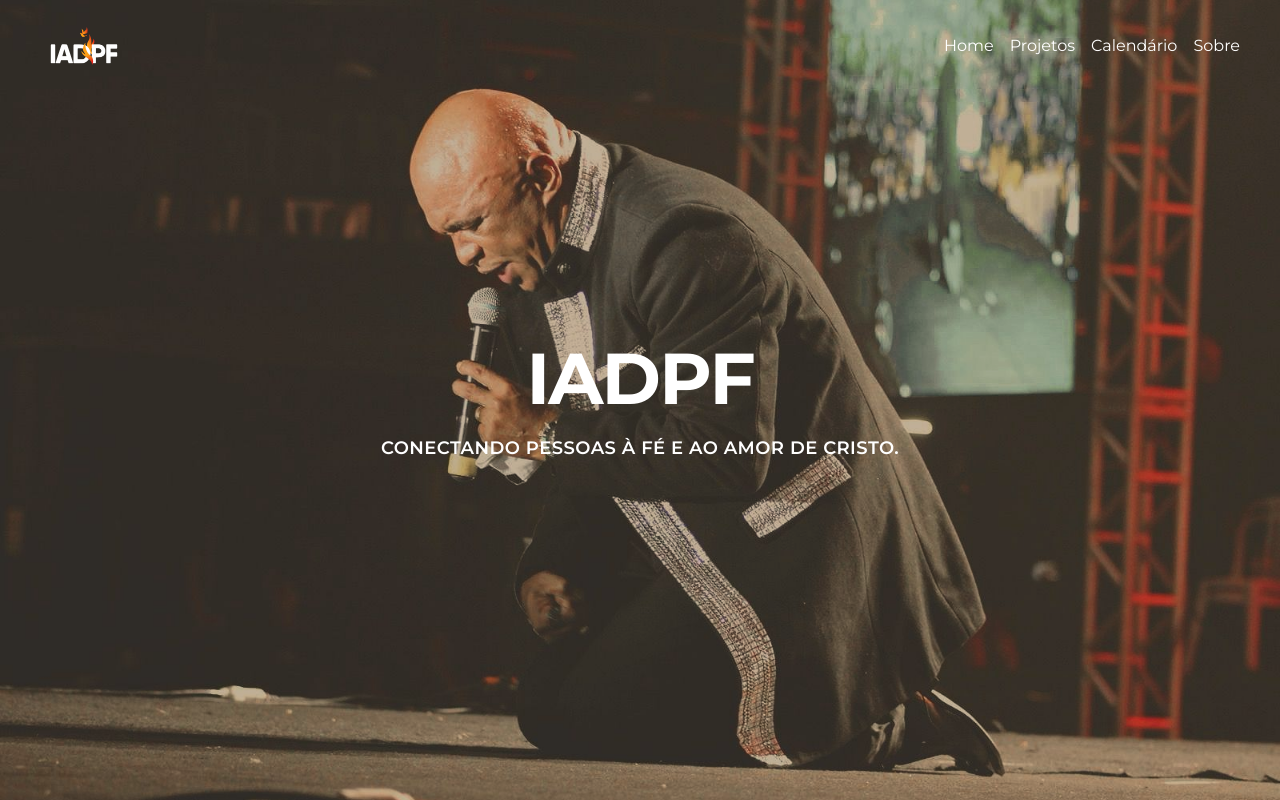
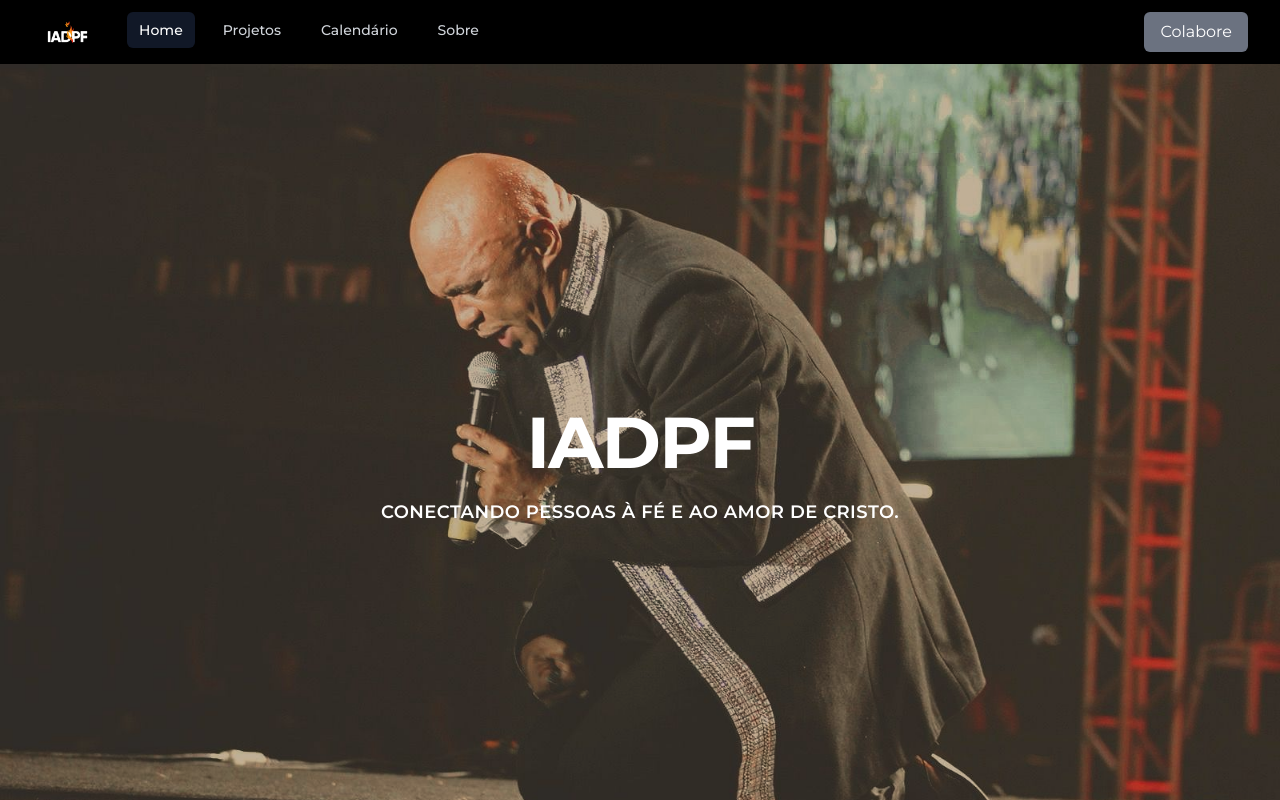
Before and after one commit to IDarkLoad/IADPF, a Next.js app: page / in a window 1280 px wide. Shown: the top 800 px of the page. Built offline with nearby package versions, Linux system fonts and the light colour scheme.

Commit message:
act02/03

```diff
--- a/components/Menu.tsx
+++ b/components/Menu.tsx
@@ -1,72 +1,92 @@
-import { useState } from 'react';
-import Image from 'next/image';
+import { Fragment } from 'react'
+import { Disclosure, Menu, Transition } from '@headlessui/react'
+import { Bars3Icon, BellIcon, XMarkIcon } from '@heroicons/react/24/outline'
 import logo from '../public/Logo.png';
-import Link from 'next/link';
 
+const navigation = [
+  { name: 'Home', href: '/', current: true },
+  { name: 'Projetos', href: '/projects', current: false },
+  { name: 'Calendário', href: '/calendar', current: false },
+  { name: 'Sobre', href: '/sobre', current: false },
+]
 
-export default function Menu() {
-  const [isMenuOpen, setIsMenuOpen] = useState(false);
+function classNames(...classes) {
+  return classes.filter(Boolean).join(' ')
+}
 
-  const toggleMenu = () => {
-    setIsMenuOpen(!isMenuOpen);
-  };
+export default function Menun() {
+  return (
+    <Disclosure as="nav" className="bg-black">
+      {({ open }) => (
+        <>
+          <div className="mx-auto max-w-7xl px-2 sm:px-6 lg:px-8">
+            <div className="relative flex h-16 items-center justify-between">
+              <div className="absolute inset-y-0 left-0 flex items-center sm:hidden">
+                {/* Mobile menu button*/}
+                <Disclosure.Button className="relative inline-flex items-center justify-center rounded-md p-2 text-gray-400 hover:bg-gray-700 hover:text-white focus:outline-none focus:ring-2 focus:ring-inset focus:ring-white">
+                  <span className="absolute -inset-0.5" />
+                  <span className="sr-only">Open main menu</span>
+                  {open ? (
+                    <XMarkIcon className="block h-6 w-6" aria-hidden="true" />
+                  ) : (
+                    <Bars3Icon className="block h-6 w-6" aria-hidden="true" />
+                  )}
+                </Disclosure.Button>
+              </div>
+              <div className="flex flex-1 items-center justify-center sm:items-stretch sm:justify-start">
+                <div className="flex flex-shrink-0 items-center">
+                  <img
+                    className="h-10 w-auto"
+                    src={logo.src}
+                    alt="Company"
+                  />
+                </div>
+                <div className="hidden sm:ml-6 sm:block">
+                  <div className="flex space-x-4">
+                    {navigation.map((item) => (
+                      <a
+                        key={item.name}
+                        href={item.href}
+                        className={classNames(
+                          item.current ? 'bg-gray-900 text-white' : 'text-gray-300 hover:bg-gray-700 hover:text-white',
+                          'rounded-md px-3 py-2 text-sm font-medium'
+                        )}
+                        aria-current={item.current ? 'page' : undefined}
+                      >
+                        {item.name}
+                      </a>
+                    ))}
+                  </div>
+                </div>
+              </div>
+              <div className="absolute inset-y-0 right-0 flex items-center pr-2 sm:static sm:inset-auto sm:ml-6 sm:pr-0">
+                <a href="/colabore">
+                  <button className="bg-gray-500 text-white px-2 py-1 sm:px-4 sm:py-2 rounded-md hover:bg-gray-600 hover:text-white">Colabore</button>
+                </a>
+              </div>
+            </div>
+          </div>
 
-  return (
-    <div className="absolute inset-x-0 top-0 z-50">
-      <div className="flex justify-between items-center px-4 py-3 sm:px-6">
-        <div className="flex items-center">
-          <Image src={logo} alt="Logo" width={120} height={40} />
-        </div>
-        <div className="sm:hidden">
-          <button
-            type="button"
-            className="text-white hover:text-gray-300 focus:outline-none focus:text-gray-300"
-            onClick={toggleMenu}
-          >
-            {isMenuOpen ? (
-              <svg
-                className="h-6 w-6 fill-current"
-                xmlns="http://www.w3.org/2000/svg"
-                viewBox="0 0 24 24"
-              >
-                <path
-                  fillRule="evenodd"
-                  d="M6.293 6.293a1 1 0 0 1 1.414 0L12 10.586l4.293-4.293a1 1 0 1 1 1.414 1.414L13.414 12l4.293 4.293a1 1 0 0 1-1.414 1.414L12 13.414l-4.293 4.293a1 1 0 0 1-1.414-1.414L10.586 12 6.293 7.707a1 1 0 0 1 0-1.414z"
-                />
-              </svg>
-            ) : (
-              <svg
-                className="h-6 w-6 fill-current"
-                xmlns="http://www.w3.org/2000/svg"
-                viewBox="0 0 24 24"
-              >
-                <path
-                  fillRule="evenodd"
-                  d="M3 18h18v-2H3v2zm0-5h18v-2H3v2zm0-7v2h18V6H3z"
-                />
-              </svg>
-            )}
-          </button>
-        </div>
-        <ul className={`sm:flex sm:space-x-4 sm:px-4 sm:py-2 ${isMenuOpen ? 'block' : 'hidden'}`}>
-          <li>
-            <Link href="/">
-              <p className="text-white hover:text-gray-300">Home</p>
-            </Link>
-          </li>
-          <li>
-            <Link href="/projects">
-              <p className="text-white hover:text-gray-300">Projetos</p>
-            </Link>
-          </li>
-          <li>
-            <Link href="/calendar">
-              <p className="text-white hover:text-gray-300">Calendário</p>
-            </Link>
-          </li>
-          <li><a href="/sobre" className="text-white hover:text-gray-300">Sobre</a></li>
-        </ul>
-      </div>
-    </div>
-  );
+          <Disclosure.Panel className="sm:hidden">
+            <div className="space-y-1 px-2 pb-3 pt-2">
+              {navigation.map((item) => (
+                <Disclosure.Button
+                  key={item.name}
+                  as="a"
+                  href={item.href}
+                  className={classNames(
+                    item.current ? 'bg-gray-900 text-white' : 'text-gray-300 hover:bg-gray-700 hover:text-white',
+                    'block rounded-md px-3 py-2 text-base font-medium'
+                  )}
+                  aria-current={item.current ? 'page' : undefined}
+                >
+                  {item.name}
+                </Disclosure.Button>
+              ))}
+            </div>
+          </Disclosure.Panel>
+        </>
+      )}
+    </Disclosure>
+  )
 }
--- a/package.json
+++ b/package.json
@@ -8,7 +8,10 @@
   "dependencies": {
     "@fullcalendar/daygrid": "^6.1.10",
     "@fullcalendar/react": "^6.1.10",
+    "@headlessui/react": "^1.7.18",
+    "@heroicons/react": "^2.1.1",
     "commerce-sdk": "^2.8.0",
+    "flowbite-react": "^0.7.2",
     "next": "^14.0.4",
     "react": "^18.2.0",
     "react-dom": "^18.2.0",
--- a/pages/_app.tsx
+++ b/pages/_app.tsx
@@ -12,7 +12,7 @@
   return (
     <>
       <Head>
-        <title>The Coffee House</title>
+        <title>IADPF</title>
       </Head>
       <main className={`${montserrat.variable} font-sans`}>
         <Component {...pageProps} />
--- a/pages/calendar.tsx
+++ b/pages/calendar.tsx
@@ -5,6 +5,7 @@
 export default function Calendario() {
     return (
         <div className="relative">
+            <Menu />
             <header className="relative h-screen">
                 <div className="absolute inset-0 overflow-hidden">
                     <Image
@@ -17,9 +18,6 @@
                     />
                     <div className="absolute inset-0 bg-orange-100 mix-blend-multiply" />
                 </div>
-
-                <Menu />
-
                 <div className="flex flex-col justify-center items-center h-full absolute top-0 left-0 right-0">
                     <div className="text-center">
                         <h1 className="mt-1 text-center font-bold uppercase text-gray-900 sm:text-5xl sm:tracking-tight lg:text-7xl">
@@ -43,7 +41,6 @@
                         <div className="bg-white p-4 rounded-md mt-8">
                             <h2 className="text-xl font-semibold mb-2">Eventos Especiais:</h2>
                             <ul>
-                                <li>Culto dos Casais - Dia 24 de fevereiro às 20:00</li>
                                 <li>Batismo nas Águas - Dia 17 de março</li>
                             </ul>
                         </div>
--- a/pages/index.tsx
+++ b/pages/index.tsx
@@ -8,6 +8,7 @@
 export default function Gallery() {
   return (
     <div className="relative">
+      <Menu />
       <header className="relative h-screen">
         <div className="absolute inset-0 overflow-hidden">
           <Image
@@ -20,9 +21,6 @@
           />
           <div className="absolute inset-0 bg-orange-100 mix-blend-multiply" />
         </div>
-
-        <Menu />
-
         <div className="flex flex-col justify-center items-center h-full absolute top-0 left-0 right-0">
           <div className="text-center">
             <h1 className="mt-1 text-center font-bold uppercase text-gray-900 sm:text-5xl sm:tracking-tight lg:text-7xl">
--- a/pages/projects.tsx
+++ b/pages/projects.tsx
@@ -7,6 +7,7 @@
 export default function Projetos() {
   return (
     <div className="relative">
+      <Menu />
       <header className="relative h-screen">
         <div className="absolute inset-0 overflow-hidden">
           <Image
@@ -20,9 +21,6 @@
 
           <div className="absolute inset-0 bg-orange-100 mix-blend-multiply" />
         </div>
-
-        <Menu />
-
         <div className="flex flex-col justify-center items-center h-full absolute top-0 left-0 right-0">
           <div className="text-center">
             <h1 className="mt-1 text-center font-bold uppercase text-gray-900 sm:text-5xl sm:tracking-tight lg:text-7xl">
```
Also changed, not shown: components/Footer.tsx (+9 -8 lines), pages/colabore.tsx (added, +103 -0 lines), pages/sobre.tsx (+1 -35 lines), 1 other file (tests, documents, lock files or other folders).
